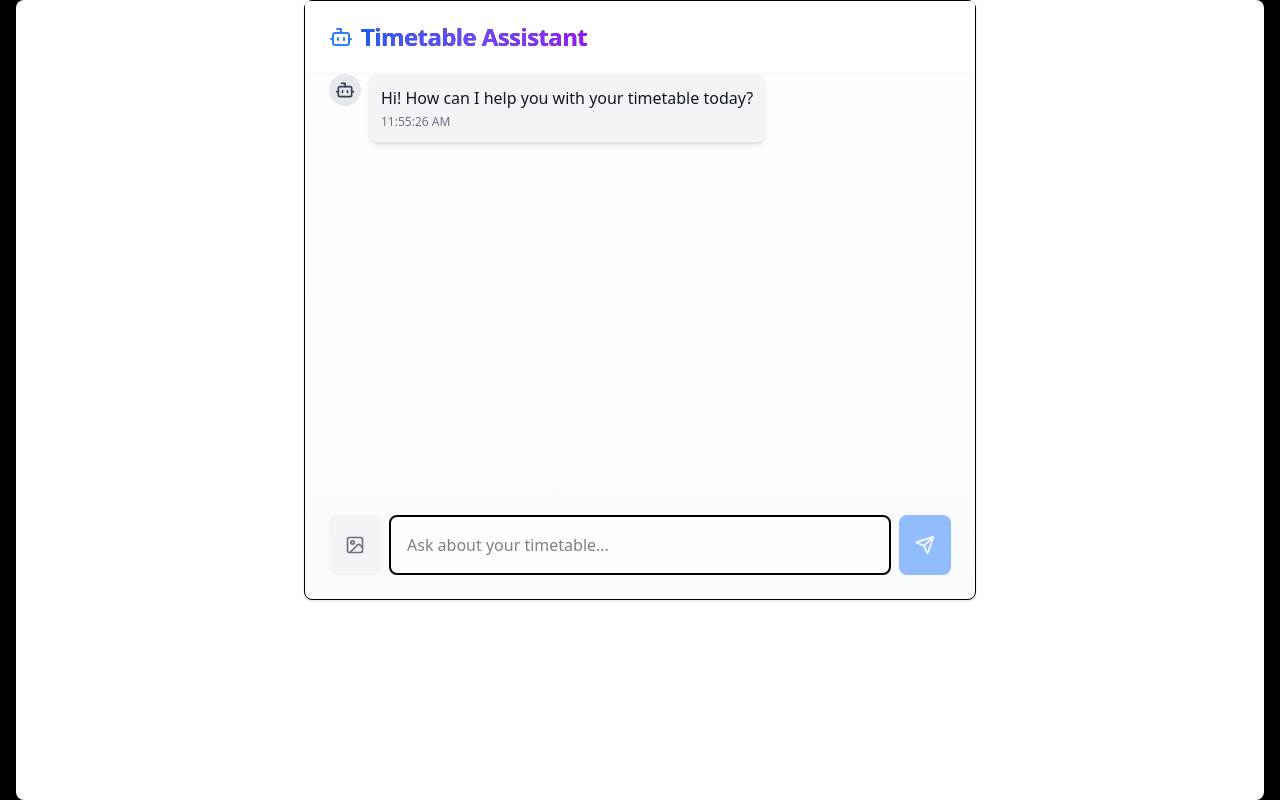
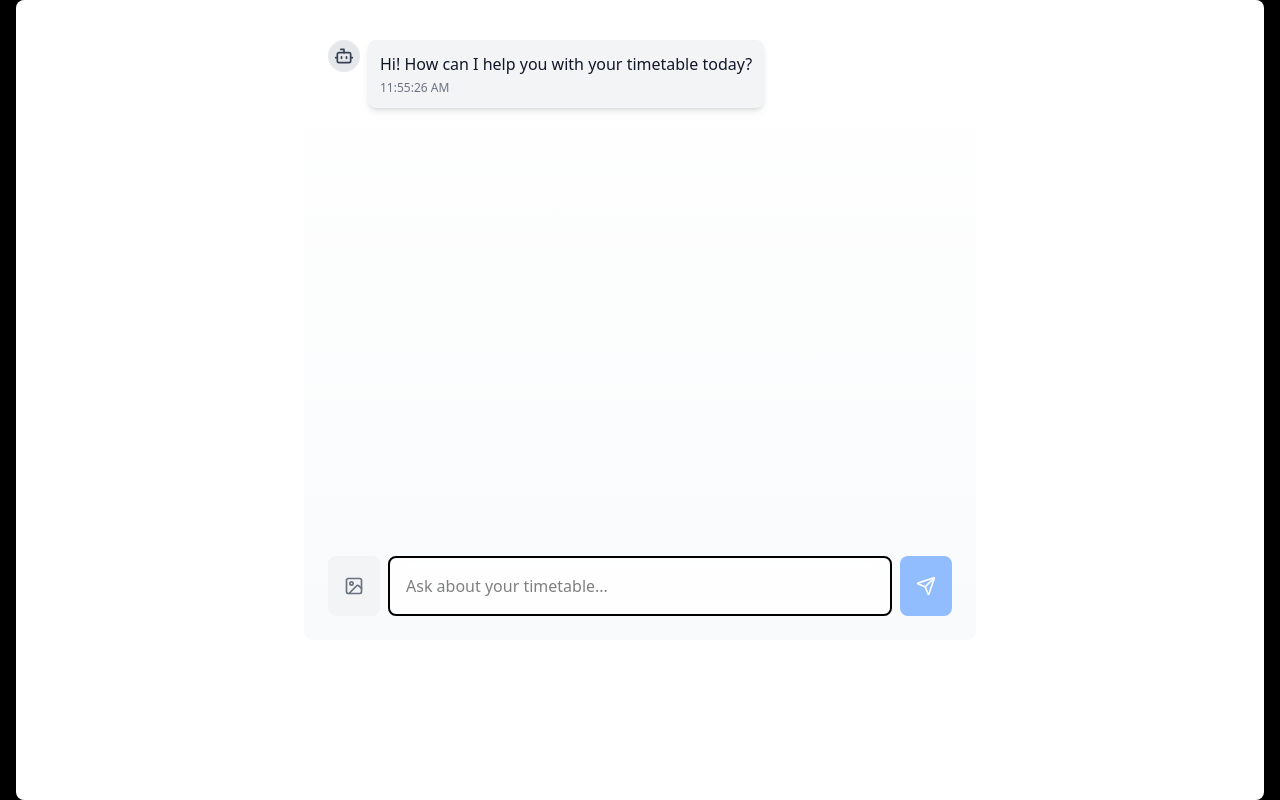
Before and after one commit to lilblackboot/CampusNavigator, a React (Vite) app in the folder frontend/: page / in a window 1280 px wide. Both pictures are taken after a click on the button "Find My Teacher". Shown: the part 108-908 px from the top of the page. Built offline with nearby package versions, Linux system fonts and the light colour scheme.

Commit message:
chat bot ui clean

```diff
--- a/frontend/src/components/ChatBot.jsx
+++ b/frontend/src/components/ChatBot.jsx
@@ -82,15 +82,8 @@ const ChatBot = () => {
   };
 
   return (
-    <Card className="w-full max-w-2xl mx-auto h-[600px] flex flex-col bg-gradient-to-b from-white to-gray-50">
-      <CardHeader className="border-b bg-white/80 backdrop-blur-sm">
-        <CardTitle className="flex items-center gap-2">
-          <Bot className="w-6 h-6 text-blue-500" />
-          <span className="bg-gradient-to-r from-blue-600 to-purple-600 bg-clip-text text-transparent">
-            Timetable Assistant
-          </span>
-        </CardTitle>
-      </CardHeader>
+    <Card className="w-full max-w-2xl mx-auto h-[600px]  flex flex-col bg-gradient-to-b from-white to-gray-50">
+
 
       <CardContent className="flex-1 flex flex-col p-4">
         <div
--- a/frontend/src/components/FindMyTeacher.jsx
+++ b/frontend/src/components/FindMyTeacher.jsx
@@ -2,7 +2,7 @@ import React from 'react'
 import ChatBot from './ChatBot'
 function FindMyTeacher() {
   return (
-    <div>
+    <div className='py-10'>
       <ChatBot/>
     </div>
   )
--- a/frontend/src/components/TabsBar.jsx
+++ b/frontend/src/components/TabsBar.jsx
@@ -29,13 +29,13 @@ const tabContent = {
 }
 
   return (
-    <div className='bg-black'>
+    <div className='bg-black min-h-screen'>
         <div className='bg-black flex justify-center text-white'>
             {tabs.map((tab)=>(
                 <button key={tab.id} onClick={()=> setActiveTab(tab.id)} className={`px-4 rounded-t-lg py-2 font-semibold ${activeTab === tab.id ? 'bg-white text-black': ""}`}>{tab.label}</button>
             ))}
         </div>
-        <div className='bg-white mx-4 min-h-screen rounded-lg'>
+        <div className='bg-white mx-4 min-h-screen  rounded-lg'>
             {tabContent[activeTab]}
         </div>
     </div>
--- a/frontend/src/components/ui/card.jsx
+++ b/frontend/src/components/ui/card.jsx
@@ -4,11 +4,10 @@ const Card = React.forwardRef(({ className, ...props }, ref) => (
   <div
     ref={ref}
     className={`
-      rounded-lg border bg-card text-card-foreground
-      shadow-sm transition-all duration-300
-      hover:shadow-lg hover:scale-[1.02]
-      dark:bg-gray-800 dark:border-gray-700
-      bg-white backdrop-blur-sm
+      rounded-lg   text-card-foreground
+       transition-all duration-300
+      dark:bg-gray-800
+     backdrop-blur-sm
       animate-fadeIn
       ${className}`}
     {...props}
@@ -21,7 +20,6 @@ const CardHeader = React.forwardRef(({ className, ...props }, ref) => (
     ref={ref}
     className={`
       flex flex-col space-y-1.5 p-6
-      border-b border-gray-100 dark:border-gray-700
       animate-slideDown
       ${className}`}
     {...props}
```
